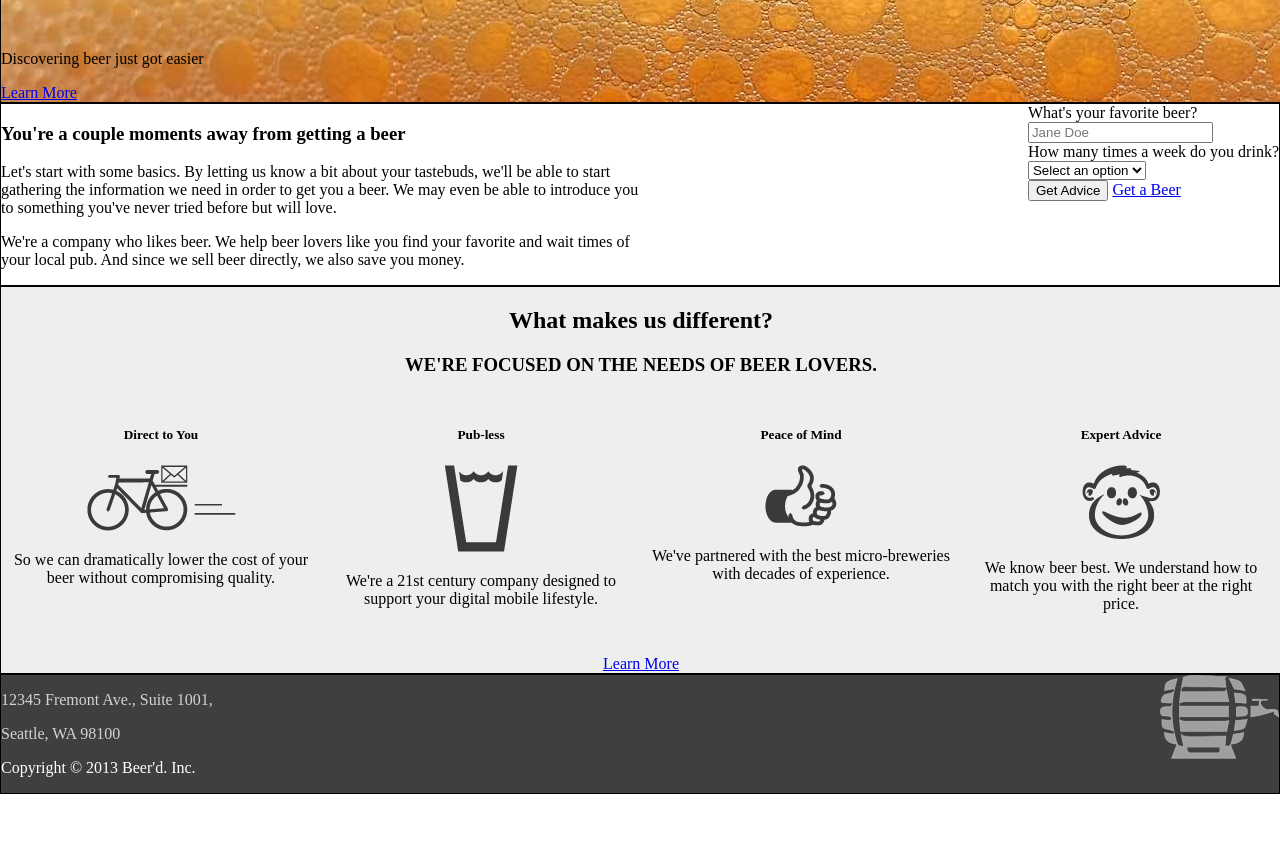
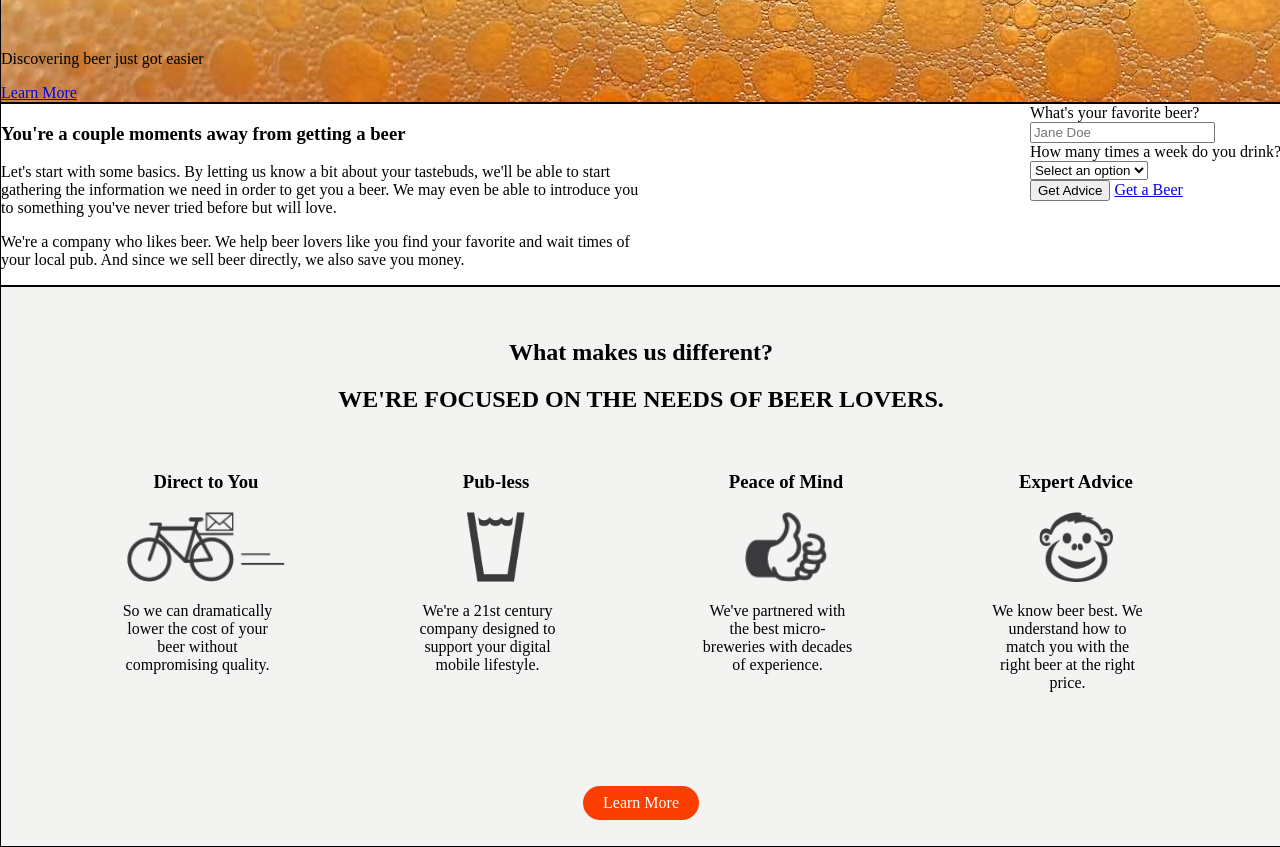
Before and after one commit to hanfak/front-end-html-css-eg, a plain HTML site: page index.html in a window 1280 px wide. Shown: the part 99-946 px from the top of the page. Before the commit the page ends 893 px from the top, so only its background shows below. Drawn offline with Linux system fonts and the light colour scheme.

Commit message:
section usp - positioning and button
- position of elements
- changed style of link

```diff
--- a/index.html
+++ b/index.html
@@ -64,32 +64,32 @@
     <section id='usp'>
       <h1>What makes us different?</h1>
       <!-- use css to capitalize -->
-      <h3>WE'RE FOCUSED ON THE NEEDS OF BEER LOVERS.</h3>
+      <h2>WE'RE FOCUSED ON THE NEEDS OF BEER LOVERS.</h2>
 
       <ul>
         <li>
-          <h5>Direct to You</h5>
+          <h3>Direct to You</h3>
           <img src="_assets/icons/icon-direct-to-you.png" alt="" />
           <p>
             So we can dramatically lower the cost of your beer without compromising quality.
           </p>
         </li>
         <li>
-          <h5>Pub-less</h5>
+          <h3>Pub-less</h3>
           <img src="_assets/icons/icon-pub-less.png" alt="" />
           <p>
             We're a 21st century company designed to support your digital mobile lifestyle.
           </p>
         </li>
         <li>
-          <h5>Peace of Mind</h5>
+          <h3>Peace of Mind</h3>
           <img src="_assets/icons/icon-peace-of-mind.png" alt="" />
           <p>
             We've partnered with the best micro-breweries with decades of experience.
           </p>
         </li>
         <li>
-          <h5>Expert Advice</h5>
+          <h3>Expert Advice</h3>
           <img src="_assets/icons/icon-expert-advice.png" alt="">
           <p>
             We know beer best. We understand how to match you with the right beer at the right price.
--- a/public/main.css
+++ b/public/main.css
@@ -2,9 +2,12 @@ body {
   margin: 0 auto
 }
 
+/*section header-container*/
+
 header, section, nav, footer {
   border: black 1px solid;
   height: auto;
+  width: 100%
 }
 
 #header-container {
@@ -14,7 +17,6 @@ header, section, nav, footer {
 }
 
 nav, header {
-  width: 100%;
   height: 100%;
   position: absolute;
   top: 0;
@@ -44,6 +46,8 @@ header {
   position: relative;
 }
 
+/*section - intro*/
+
 #intro {
   bottom:0;
   position: absolute;
@@ -62,40 +66,78 @@ header {
   display:block;
 }
 
+
+/*section - usp*/
+
 #usp {
-  width: 100%;
   margin: auto;
   text-align: center;
-  background-color: #eeeeec;
+  background-color: #f3f3f1;
+}
+
+#usp h1 {
+  margin-top: 4%;
 }
 
 #usp ul {
   padding:0;
   display: flex;
+  margin: 40px 60px 40px 60px;
 }
 
 #usp li {
   width: 25%;
   display: inline;
-  padding: 10px;
+  padding: 0 60px;
 }
 
+#usp img {
+  height: 70px;
+}
 
+#usp p {
+  width: 90%
+}
+
+#usp a {
+  text-decoration: none;
+  padding: 8px 20px;
+  background: #fa3e00;
+  color: #FFF;
+  border-radius: 35px;
+  display: inline-block;
+  margin-top:3%;
+  margin-bottom: 2%;
+}
+
+/*Footer*/
 
 footer{
   background-color: #3f3f3f;
 }
 
 #company-details {
+  margin: 40px 0 40px 120px;
   display: inline-block;
-  color: white; /*change colour*/
+  color:   #737373;
+  font-size: 20px
 }
 
 #address {
-  color:lightgrey;/*change colour*/
+  color:#a6a6a6;
 }
 
+#company-details p {
+  margin-top: 10px;
+  margin-bottom: 0;
+}
+
+#address p {
+  margin:0;
+  padding-bottom: 7px;
+}
 
 footer img {
+  margin: 40px 120px 40px 0;
   float:right;
 }
```
